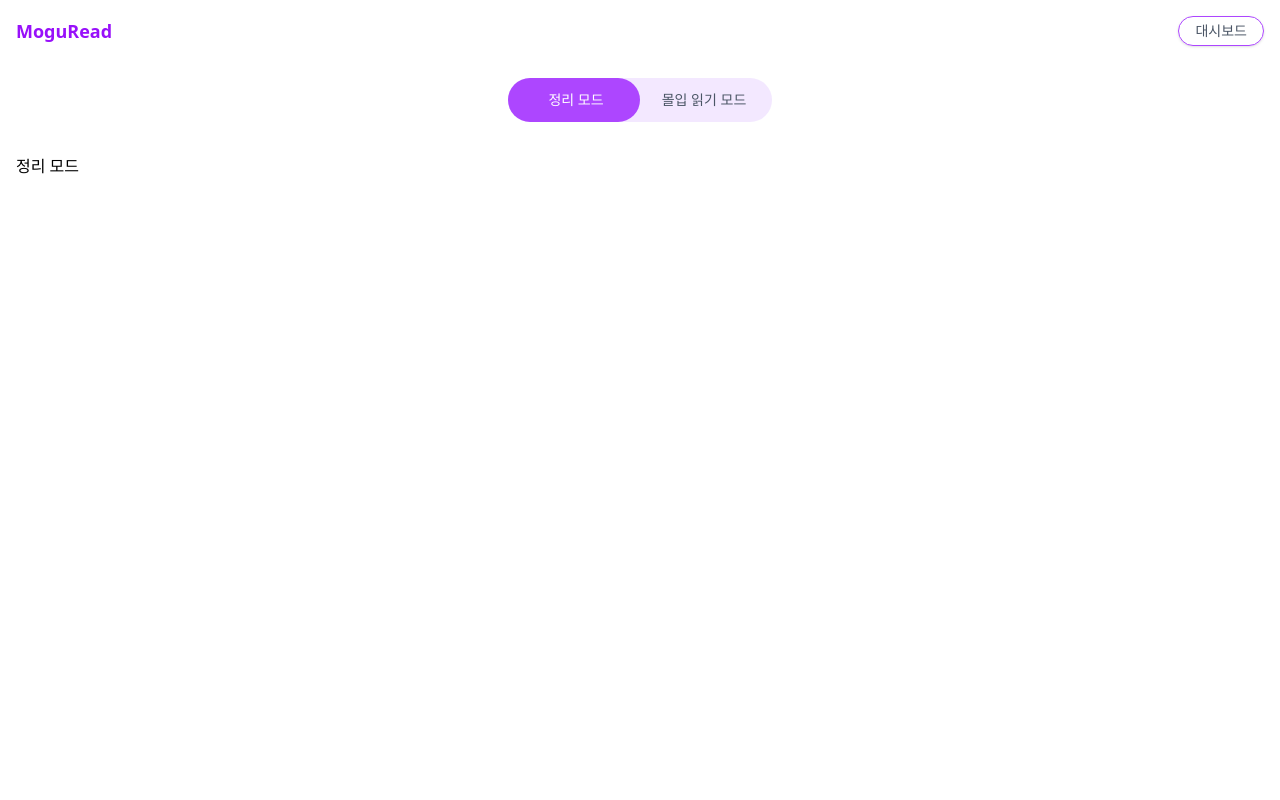
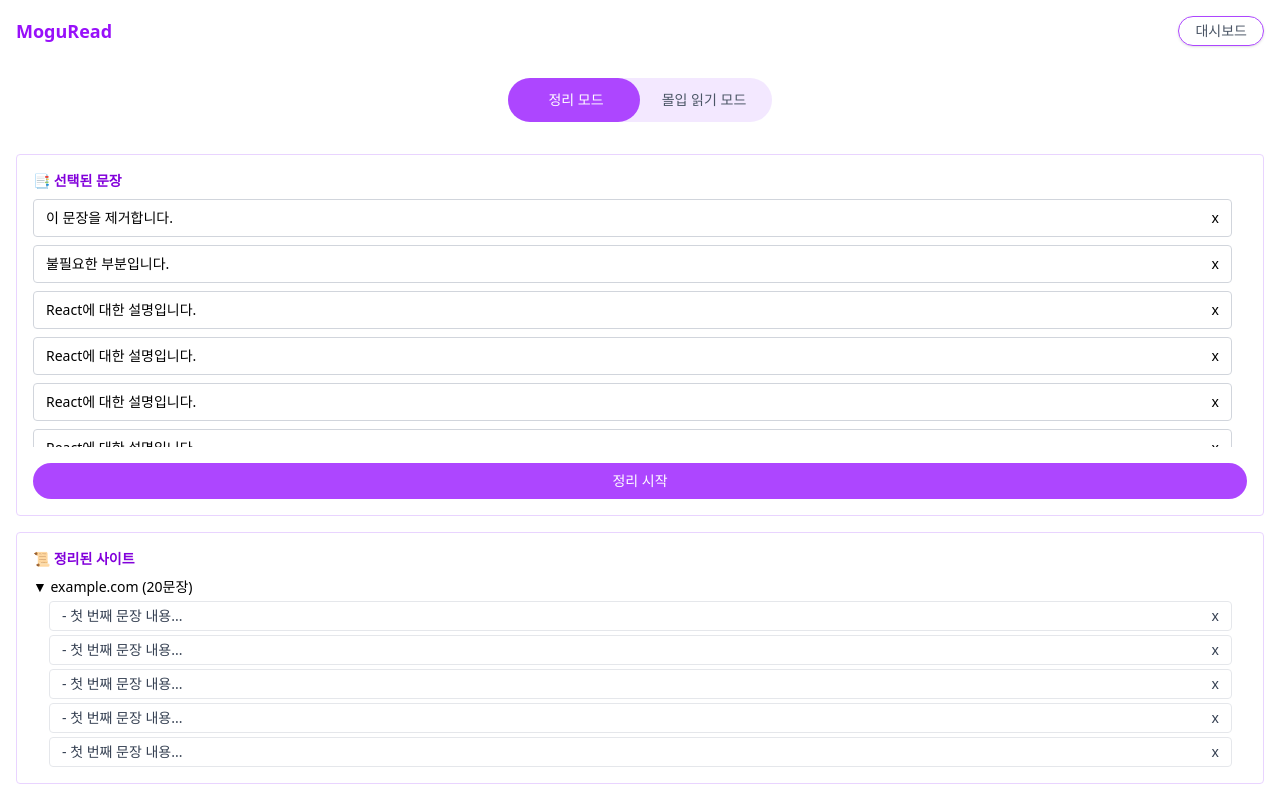
Before and after one commit to faber-h/mogu-read-extension, a React (Vite) app: page / in a window 1280 px wide. Built offline with nearby package versions, Linux system fonts and the light colour scheme; no server answers.

Commit message:
feat: 정리 모드 UI 구현 #5
- 선택된 문장 영역 UI 구현
- 정리된 사이트 영역 UI 구현

```diff
--- a/src/pages/DeclutterMode.jsx
+++ b/src/pages/DeclutterMode.jsx
@@ -1,5 +1,133 @@
+import { useState } from "react";
+
 const DeclutterMode = () => {
-  return <div>정리 모드</div>;
+  const [selectedSentences, setSelectedSentences] = useState([
+    "이 문장을 제거합니다.",
+    "불필요한 부분입니다.",
+    "React에 대한 설명입니다.",
+    "React에 대한 설명입니다.",
+    "React에 대한 설명입니다.",
+    "React에 대한 설명입니다.",
+    "React에 대한 설명입니다.",
+    "React에 대한 설명입니다.",
+    "React에 대한 설명입니다.",
+    "React에 대한 설명입니다.",
+    "React에 대한 설명입니다.",
+    "React에 대한 설명입니다.",
+    "React에 대한 설명입니다.",
+  ]);
+
+  const [history, setHistory] = useState([
+    {
+      url: "example.com",
+      isOpen: true,
+      sentences: Array(20).fill("첫 번째 문장 내용..."),
+    },
+    {
+      url: "example.co.kr",
+      isOpen: false,
+      sentences: ["다른 문장 1", "다른 문장 2"],
+    },
+  ]);
+
+  const removeSelected = (idx) => {
+    setSelectedSentences((prev) => prev.filter((_, i) => i !== idx));
+  };
+
+  const toggleSite = (idx) => {
+    setHistory((prev) =>
+      prev.map((site, i) =>
+        i === idx
+          ? { ...site, isOpen: !site.isOpen }
+          : { ...site, isOpen: false }
+      )
+    );
+  };
+
+  const removeHistorySentence = (siteIdx, sentIdx) => {
+    setHistory((prev) =>
+      prev.map((site, i) =>
+        i === siteIdx
+          ? {
+              ...site,
+              sentences: site.sentences.filter((_, sIdx) => sIdx !== sentIdx),
+            }
+          : site
+      )
+    );
+  };
+
+  return (
+    <div className="flex h-full flex-col gap-4 overflow-hidden">
+      <section className="flex flex-[3] flex-col overflow-hidden rounded border border-purple-200 px-0 py-4">
+        <h2 className="mb-2 px-4 text-sm font-semibold text-purple-700">
+          📑 선택된 문장
+        </h2>
+
+        <div
+          className="flex flex-1 flex-col gap-2 overflow-y-auto px-4"
+          style={{ scrollbarGutter: "stable" }}
+        >
+          {selectedSentences.map((sentence, idx) => (
+            <div
+              key={idx}
+              className="flex w-full items-center justify-between rounded border border-gray-300 px-3 py-2 text-sm"
+            >
+              <span className="block break-words">{sentence}</span>
+              <button onClick={() => removeSelected(idx)} className="shrink-0">
+                x
+              </button>
+            </div>
+          ))}
+        </div>
+
+        <button className="mx-4 mt-4 w-[calc(100%-2rem)] shrink-0 rounded-full bg-purple-500 py-2 text-center text-sm text-white transition hover:bg-purple-600">
+          정리 시작
+        </button>
+      </section>
+
+      <section className="flex flex-[2] flex-col overflow-hidden rounded border border-purple-200 px-0 py-4">
+        <h2 className="mb-2 px-4 text-sm font-semibold text-purple-700">
+          📜 정리된 사이트
+        </h2>
+
+        <div
+          className="flex flex-1 flex-col gap-2 overflow-y-auto px-4"
+          style={{ scrollbarGutter: "stable" }}
+        >
+          {history.map((site, idx) => (
+            <div key={site.url}>
+              <button
+                onClick={() => toggleSite(idx)}
+                className="flex w-full justify-between text-left text-sm font-medium"
+              >
+                {site.isOpen ? "▼" : "▶"} {site.url} ({site.sentences.length}
+                문장)
+              </button>
+              {site.isOpen && (
+                <div className="mt-1 ml-4 flex flex-col gap-1">
+                  {site.sentences.map((s, sIdx) => (
+                    <div
+                      key={sIdx}
+                      className="flex w-full justify-between rounded border border-gray-200 px-3 py-1 text-sm text-gray-700"
+                    >
+                      <span className="block break-words">- {s}</span>
+                      <button
+                        onClick={() => removeHistorySentence(idx, sIdx)}
+                        className="shrink-0"
+                      >
+                        x
+                      </button>
+                    </div>
+                  ))}
+                </div>
+              )}
+            </div>
+          ))}
+        </div>
+      </section>
+    </div>
+  );
 };
 
 export default DeclutterMode;
```
